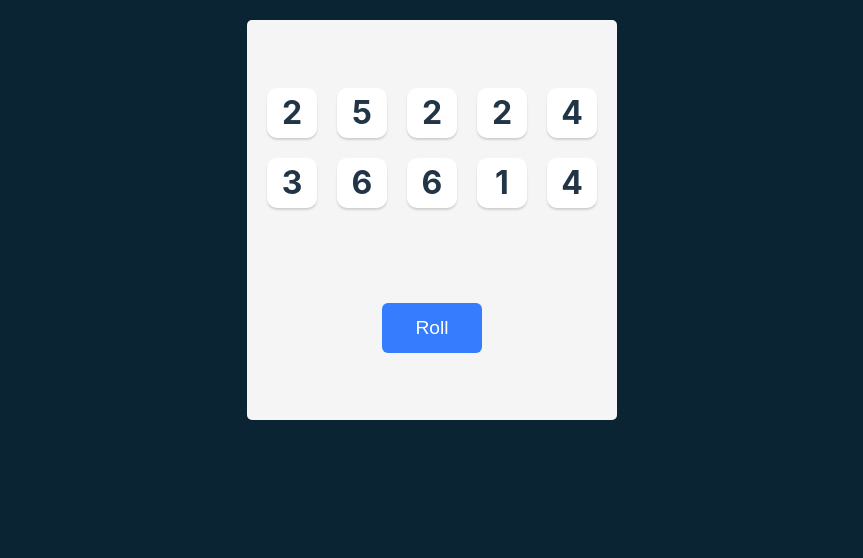
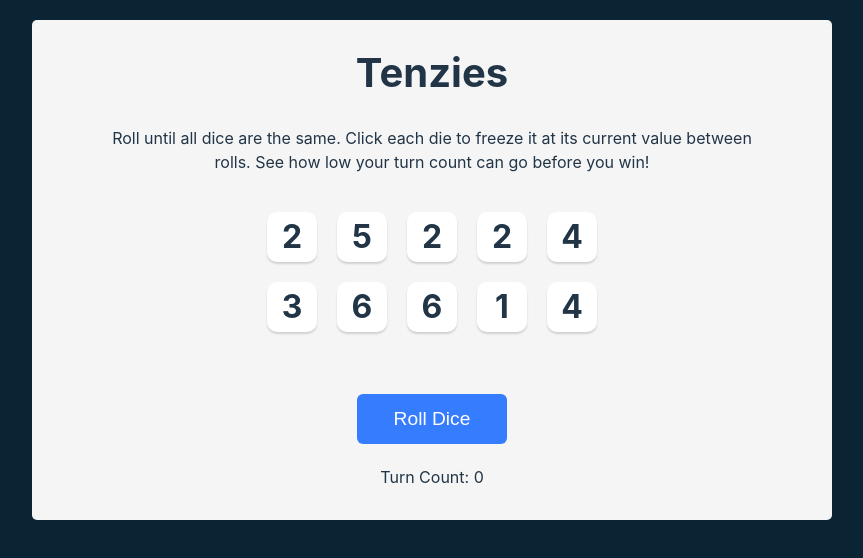
Before and after one commit to swatson9008/scrimbatenzies, a React (Vite) app: page / in a window 1280 px wide. Shown: the top 558 px of the page, without its empty margins (208-1071 px from the left). Built offline with nearby package versions, Linux system fonts and the light colour scheme.

Commit message:
winning condition works now

```diff
--- a/package.json
+++ b/package.json
@@ -12,6 +12,7 @@
   "dependencies": {
     "nanoid": "^4.0.2",
     "react": "^18.2.0",
+    "react-confetti": "^6.1.0",
     "react-dom": "^18.2.0"
   },
   "devDependencies": {
--- a/src/App.jsx
+++ b/src/App.jsx
@@ -1,11 +1,22 @@
 import React from "react"
 import Die from "./Die"
 import {nanoid} from "nanoid"
+import Confetti from 'react-confetti'
 
 
 export default function App() {
 
     const [dice, setDice] = React.useState(allNewDice())
+    const [turnCount, setTurnCount] = React.useState(0);
+    const [tenzies, setTenzies] = React.useState(false);
+
+    React.useEffect(() => {
+
+      const allDiceHeld = dice.every(die => die.isHeld === true);
+      const sameValue = dice.every(die => die.value === dice[0].value);
+      if (allDiceHeld && sameValue === true){setTenzies(true)}
+
+    }, [dice]);
 
     function allNewDice() {
         const newDice = []
@@ -20,7 +31,25 @@ export default function App() {
     }
 
     function rollDice() {
-        setDice(allNewDice())
+      if (tenzies) {
+        setDice(allNewDice());
+        setTenzies(false);
+        setTurnCount(0)
+      }
+      else {
+        setDice(prevDice => {
+          return prevDice.map(die => {
+            if (die.isHeld === true) {
+              return {
+                ...die,
+              }
+            }
+            else (die.value = Math.ceil(Math.random() * 6))
+            return die
+          })
+        })
+        setTurnCount(prevTurnCount => prevTurnCount + 1);
+      }
     }
 
     console.log(dice)
@@ -48,10 +77,14 @@ export default function App() {
 
     return (
         <main>
+            {tenzies && <Confetti />}
+            <h1 className="title">Tenzies</h1>
+            <p className="instructions">Roll until all dice are the same. Click each die to freeze it at its current value between rolls. See how low your turn count can go before you win!</p>
             <div className="dice-container">
                 {diceElements}
             </div>
-            <button className="roll-dice" onClick={rollDice}>Roll</button>
+            <button className="roll-dice" onClick={rollDice}>{tenzies ? 'New Game' : 'Roll Dice'}</button>
+            <div>Turn Count: {turnCount}</div>
         </main>
     )
 }
--- a/src/index.css
+++ b/src/index.css
@@ -39,7 +39,7 @@ body {
 
 main {
   background-color: #F5F5F5;
-  height: 400px;
+  height: 500px;
   max-width: 800px;
   border-radius: 5px;
   padding: 20px;
@@ -49,10 +49,26 @@ main {
   align-items: center;
 }
 
+.title {
+  font-size: 40px;
+  margin: 0;
+}
+
+.instructions {
+  font-family: 'Inter', sans-serif;
+  font-weight: 400;
+  margin-top: 0;
+  text-align: center;
+  margin-left: 40px;
+  margin-right: 40px;
+  margin-top: 10px;
+}
+
 .dice-container {
   display: grid;
   grid-template: auto auto / repeat(5, 1fr);
   gap: 20px;
+  margin-bottom: 40px;
 }
 
 .die-face {
@@ -109,7 +125,7 @@ button:focus-visible {
 
 .roll-dice {
   height: 50px;
-  width: 100px;
+  width: 150px;
   border: none;
   border-radius: 6px;
   background-color: #357cff;
```
Also changed, not shown: 1 other file (tests, documents, lock files or other folders).
